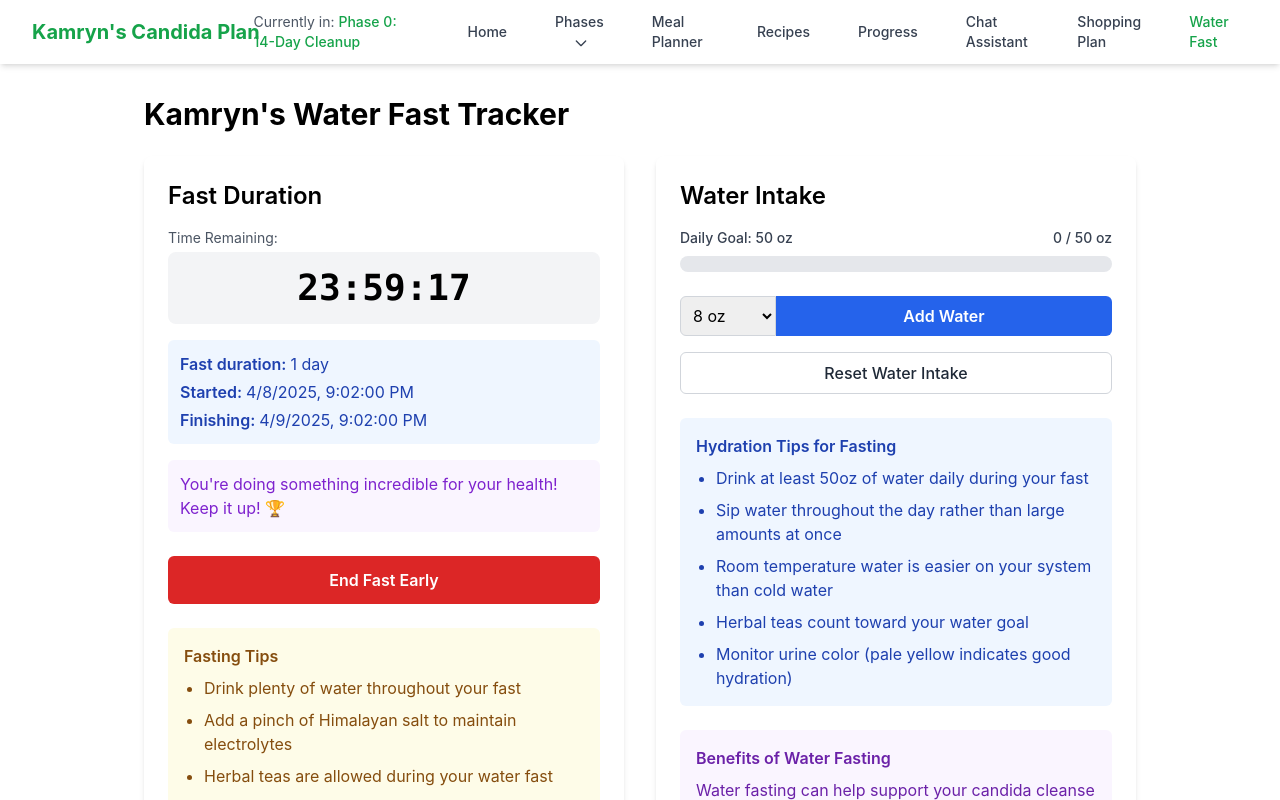
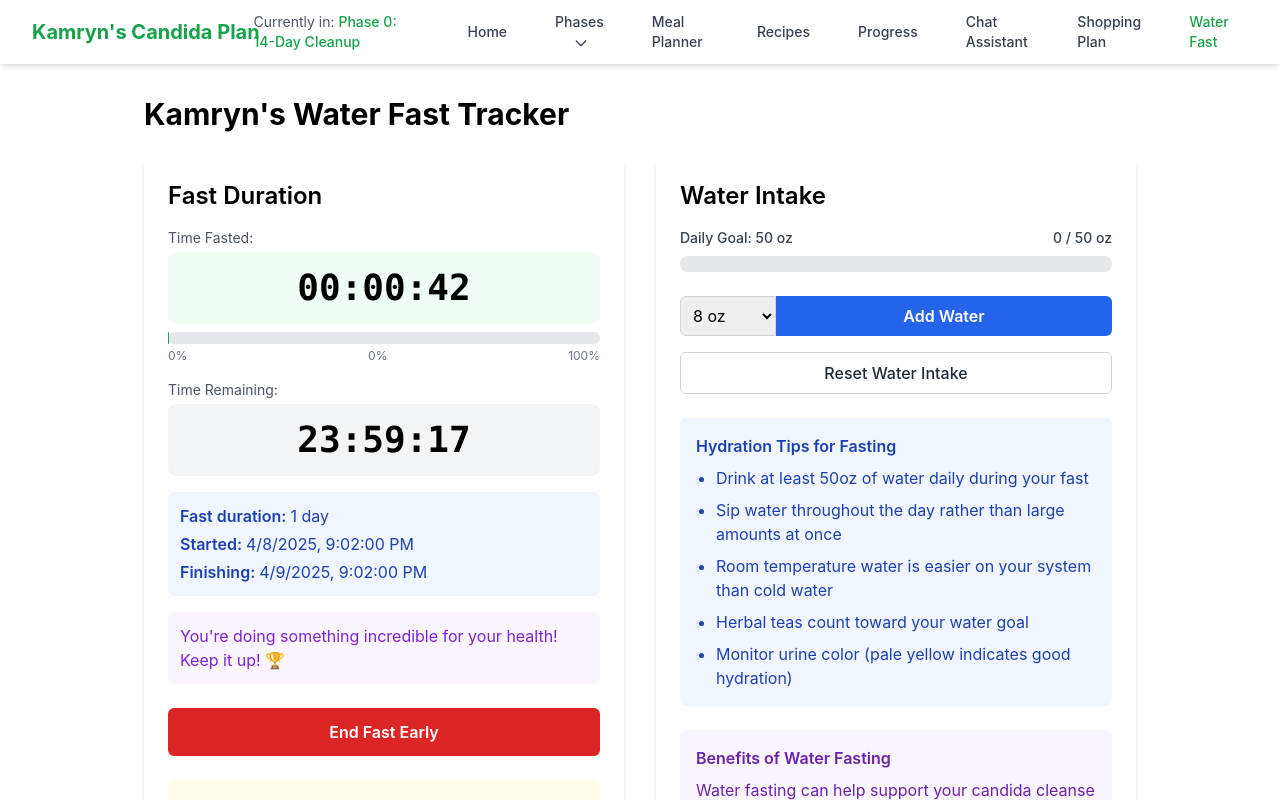
Before and after one commit to CarsonLoukusa/kamryns-candida-plan, a React (Create React App) app: page /water-fast in a window 1280 px wide. Both pictures are taken after a click on the button "Start Fast". Shown: the top 800 px of the page. Built offline with nearby package versions, Linux system fonts and the light colour scheme.

Commit message:
Add time fasted display and progress bar to Water Fast tracker

```diff
--- a/src/pages/WaterFast.js
+++ b/src/pages/WaterFast.js
@@ -9,6 +9,7 @@ const WaterFast = () => {
   const [waterIntake, setWaterIntake] = useState(0);
   const [waterToAdd, setWaterToAdd] = useState(8); // Default to 8 oz
   const [timeRemaining, setTimeRemaining] = useState(null);
+  const [timeFasted, setTimeFasted] = useState(null);
   const [isFasting, setIsFasting] = useState(false);
   const [motivationMessage, setMotivationMessage] = useState('');
   const [showMotivation, setShowMotivation] = useState(false);
@@ -71,7 +72,7 @@ const WaterFast = () => {
     if (savedCustomStartTime) setCustomStartTime(savedCustomStartTime);
   }, []);
 
-  // Update time remaining every second
+  // Update time remaining and time fasted every second
   useEffect(() => {
     let timer;
 
@@ -80,14 +81,17 @@ const WaterFast = () => {
         const now = Date.now();
         const endTime = fastStartTime + (fastDuration * 60 * 60 * 1000);
         const remaining = endTime - now;
+        const fasted = now - fastStartTime;
 
         if (remaining <= 0) {
           setTimeRemaining(0);
+          setTimeFasted(fastDuration * 60 * 60 * 1000);
           setIsFasting(false);
           localStorage.setItem('isFasting', 'false');
           clearInterval(timer);
         } else {
           setTimeRemaining(remaining);
+          setTimeFasted(fasted);
         }
       }, 1000);
     }
@@ -165,6 +169,7 @@ const WaterFast = () => {
   const endFast = () => {
     setIsFasting(false);
     setTimeRemaining(null);
+    setTimeFasted(null);
     localStorage.setItem('isFasting', 'false');
   };
 
@@ -196,6 +201,25 @@ const WaterFast = () => {
     const seconds = totalSeconds % 60;
 
     return `${hours.toString().padStart(2, '0')}:${minutes.toString().padStart(2, '0')}:${seconds.toString().padStart(2, '0')}`;
+  };
+
+  // Format time fasted
+  const formatTimeFasted = (ms) => {
+    if (!ms) return '--:--:--';
+
+    const totalSeconds = Math.floor(ms / 1000);
+    const hours = Math.floor(totalSeconds / 3600);
+    const minutes = Math.floor((totalSeconds % 3600) / 60);
+    const seconds = totalSeconds % 60;
+
+    return `${hours.toString().padStart(2, '0')}:${minutes.toString().padStart(2, '0')}:${seconds.toString().padStart(2, '0')}`;
+  };
+
+  // Calculate percent of fast completed
+  const calculateFastProgress = () => {
+    if (!timeFasted || !fastDuration) return 0;
+    const totalFastTimeMs = fastDuration * 60 * 60 * 1000;
+    return Math.min(100, (timeFasted / totalFastTimeMs) * 100);
   };
 
   // Format duration options
@@ -280,13 +304,39 @@ const WaterFast = () => {
             </div>
           ) : (
             <div className="space-y-6">
-              <div>
-                <p className="text-sm text-gray-600 mb-1">Time Remaining:</p>
-                <div className="text-4xl font-mono font-bold text-center py-4 bg-gray-100 rounded-lg">
-                  {formatTimeRemaining(timeRemaining)}
+              <div className="grid grid-cols-1 gap-4">
+                {/* Time fasted */}
+                <div>
+                  <p className="text-sm text-gray-600 mb-1">Time Fasted:</p>
+                  <div className="text-4xl font-mono font-bold text-center py-4 bg-green-50 rounded-lg">
+                    {formatTimeFasted(timeFasted)}
+                  </div>
+
+                  {/* Fast progress bar */}
+                  <div className="mt-2">
+                    <div className="w-full bg-gray-200 rounded-full h-3">
+                      <div
+                        className="bg-green-600 h-3 rounded-full transition-all duration-500"
+                        style={{ width: `${calculateFastProgress()}%` }}
+                      ></div>
+                    </div>
+                    <div className="flex justify-between mt-1">
+                      <span className="text-xs text-gray-500">0%</span>
+                      <span className="text-xs text-gray-500">{Math.round(calculateFastProgress())}%</span>
+                      <span className="text-xs text-gray-500">100%</span>
+                    </div>
+                  </div>
                 </div>
 
-                <div className="mt-4 bg-blue-50 p-3 rounded-md">
+                {/* Time remaining */}
+                <div>
+                  <p className="text-sm text-gray-600 mb-1">Time Remaining:</p>
+                  <div className="text-4xl font-mono font-bold text-center py-4 bg-gray-100 rounded-lg">
+                    {formatTimeRemaining(timeRemaining)}
+                  </div>
+                </div>
+
+                <div className="bg-blue-50 p-3 rounded-md">
                   <p className="text-blue-800">
                     <span className="font-semibold">Fast duration: </span>
                     {formatDurationOption(fastDuration)}
@@ -303,7 +353,7 @@ const WaterFast = () => {
 
                 {/* Fast motivation message */}
                 {showFastMessage && (
-                  <div className="mt-4 p-3 bg-purple-50 text-purple-700 rounded-md animate-fade-in-out transition-all">
+                  <div className="p-3 bg-purple-50 text-purple-700 rounded-md animate-fade-in-out transition-all">
                     {fastMessage}
                   </div>
                 )}
```
